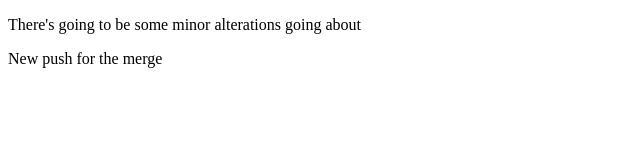
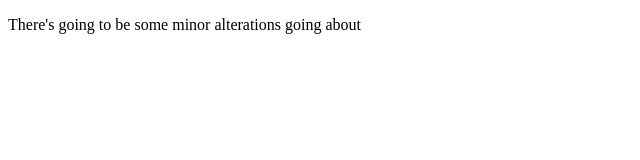
Before and after one commit to BarriMe/git-practice, a plain HTML site: page index.html in a window 1280 px wide. Shown: the whole page, without its empty margins (0-640 px from the left). Drawn offline with Linux system fonts and the light colour scheme.

Commit message:
removed 2nd p

```diff
--- a/index.html
+++ b/index.html
@@ -7,6 +7,5 @@
 </head>
 <body>
     <p>There's going to be some minor alterations going about</p>
-    <p>New push for the merge</p>
 </body>
 </html>
```
